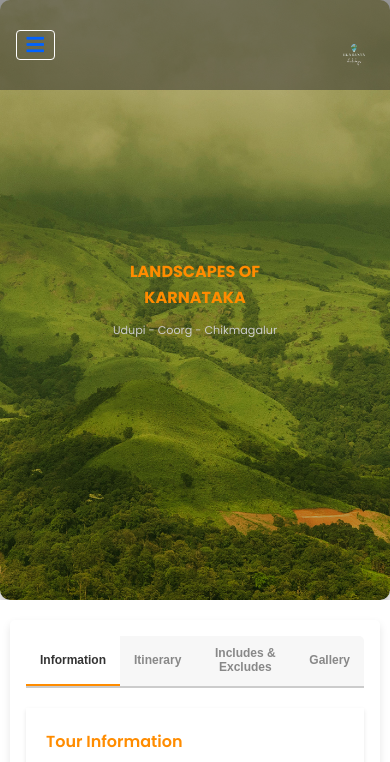
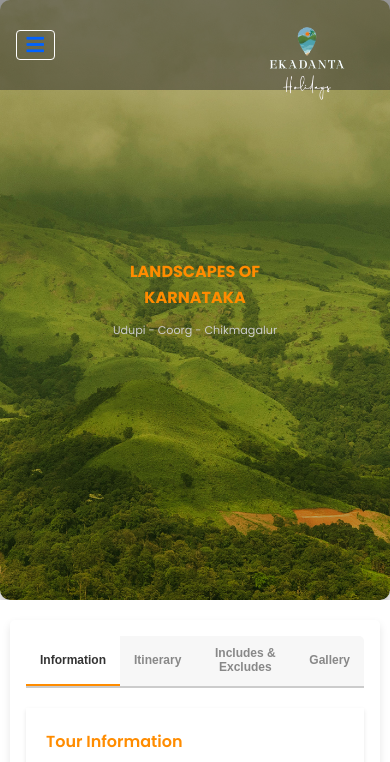
Before and after one commit to Punithdv21/Ekadantha-Holidays, a plain HTML site: page location.html in a window 390 px wide. Shown: the top 762 px of the page. Drawn offline with nearby package versions, Linux system fonts and the light colour scheme.

Commit message:
increase the logo size for mobile view

```diff
--- a/styles/location.css
+++ b/styles/location.css
@@ -360,8 +360,8 @@ nav ul.navbar li a:hover {
     }
 
     nav .logo-image img {
-        height: 23rem; /* Adjusted height for larger screens */
-        margin-top: 2.3rem; /* Adjusted margin-top for larger screens */
+        height: 22rem; /* Adjusted height for larger screens */
+        margin-top: 3.0rem; /* Adjusted margin-top for larger screens */
         margin-right: auto;
     }
 
@@ -391,7 +391,7 @@ nav ul.navbar li a:hover {
     }
 
     nav .logo-image img {
-        height: 40px;
+        height: 35vw; /* Adjusted height for mobile devices */
     }
 }
 
```
